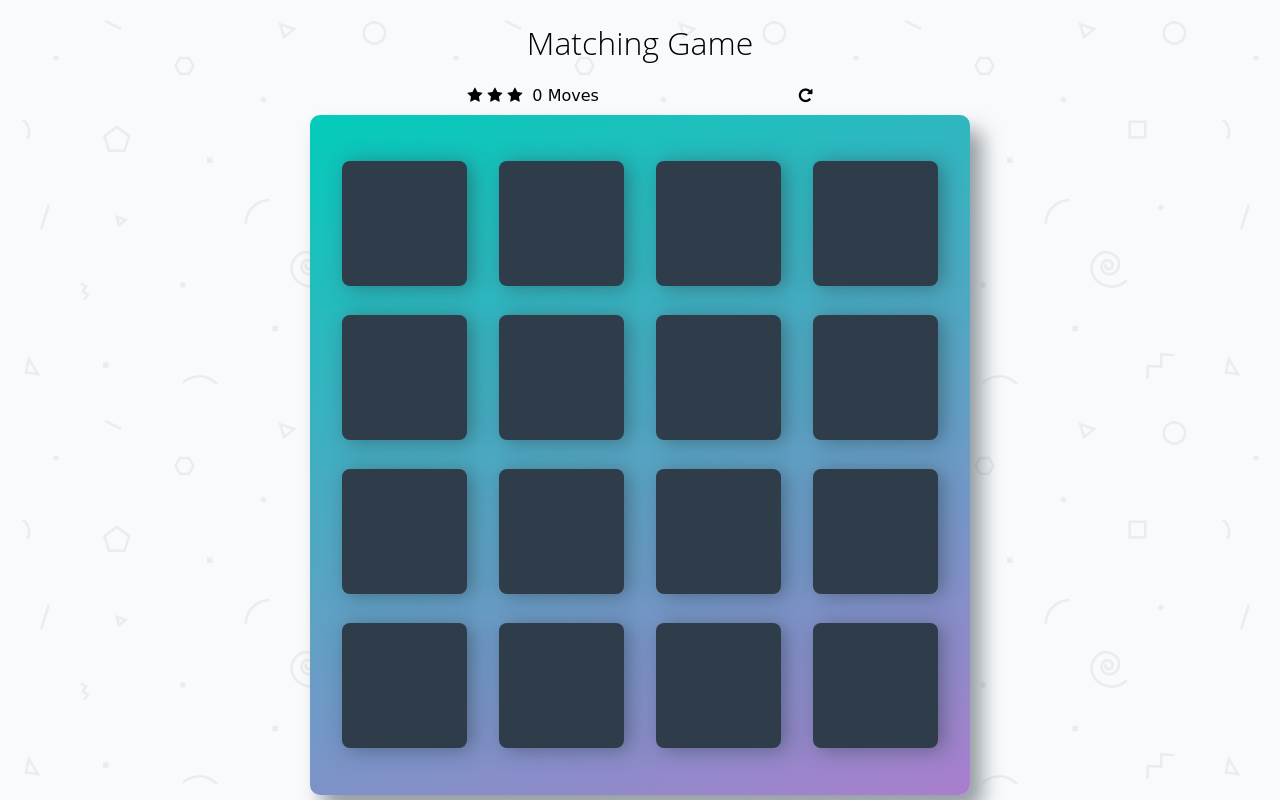
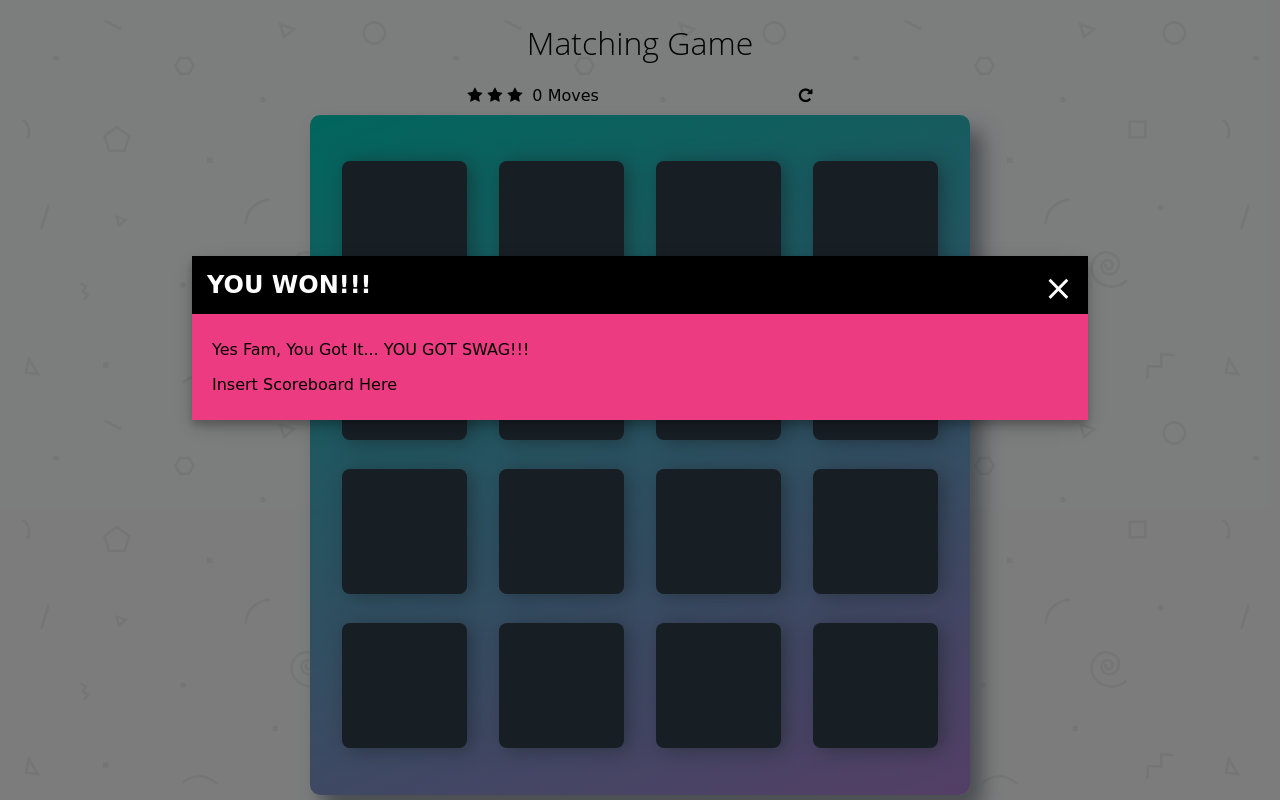
Before and after one commit to J159/memory-game, a plain HTML site: page index.html in a window 1280 px wide. Shown: the top 800 px of the page. Drawn offline with Linux system fonts and the light colour scheme; a web font is replaced by a local one.

Commit message:
Add Modal css

```diff
--- a/css/app.css
+++ b/css/app.css
@@ -112,3 +112,52 @@ h1 {
     float: right;
     cursor: pointer;
 }
+
+/*
+ * Styles for Modal Win screen
+ */
+
+#modal {
+  /* display: none; */
+  position: fixed;
+  z-index: 1;
+  left: 0;
+  top: 0;
+  height: 100%;
+  width: 100%;
+  overflow: auto;
+  background-color: rgba(0, 0, 0, 0.5);
+}
+
+.modal-content {
+  background-color: #ec3b80;
+  margin: 20% auto;
+  width: 70%;
+  box-shadow: 0 5px 8px 0 rgba(0, 0, 0, 0.2), 0 7px 20px 0 rgba(0, 0, 0, 0.17);
+}
+
+.modal-header {
+  background: #000;
+  padding: 15px;
+  color: #fff;
+}
+
+.modal-header h2 {
+  margin: 0;
+}
+
+.modal-body {
+  padding: 10px 20px;
+}
+
+.closeBtn {
+  float: right;
+  font-size: 35px;
+  line-height: 100%;
+}
+
+.closeBtn:hover, .closeBtn:focus {
+  color: #42b9d9;
+  text-decoration: none;
+  cursor: pointer;
+}
--- a/index.html
+++ b/index.html
@@ -38,6 +38,7 @@
     <div id="modal">
       <div class="modal-content">
         <div class="modal-header">
+          <span class="closeBtn" title="close">&times;</span>
           <h2>YOU WON!!!</h2>
         </div>
         <div class="modal-body">
```
